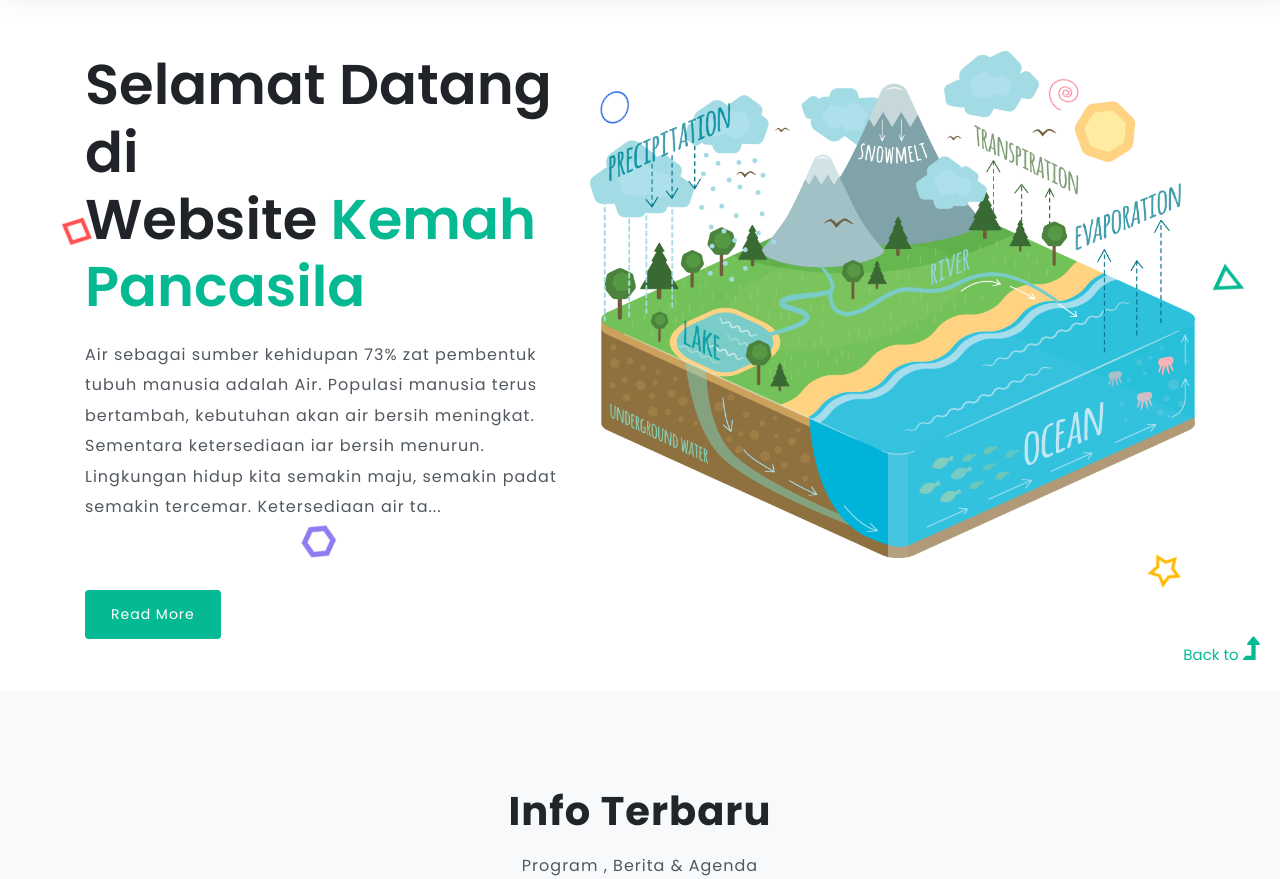
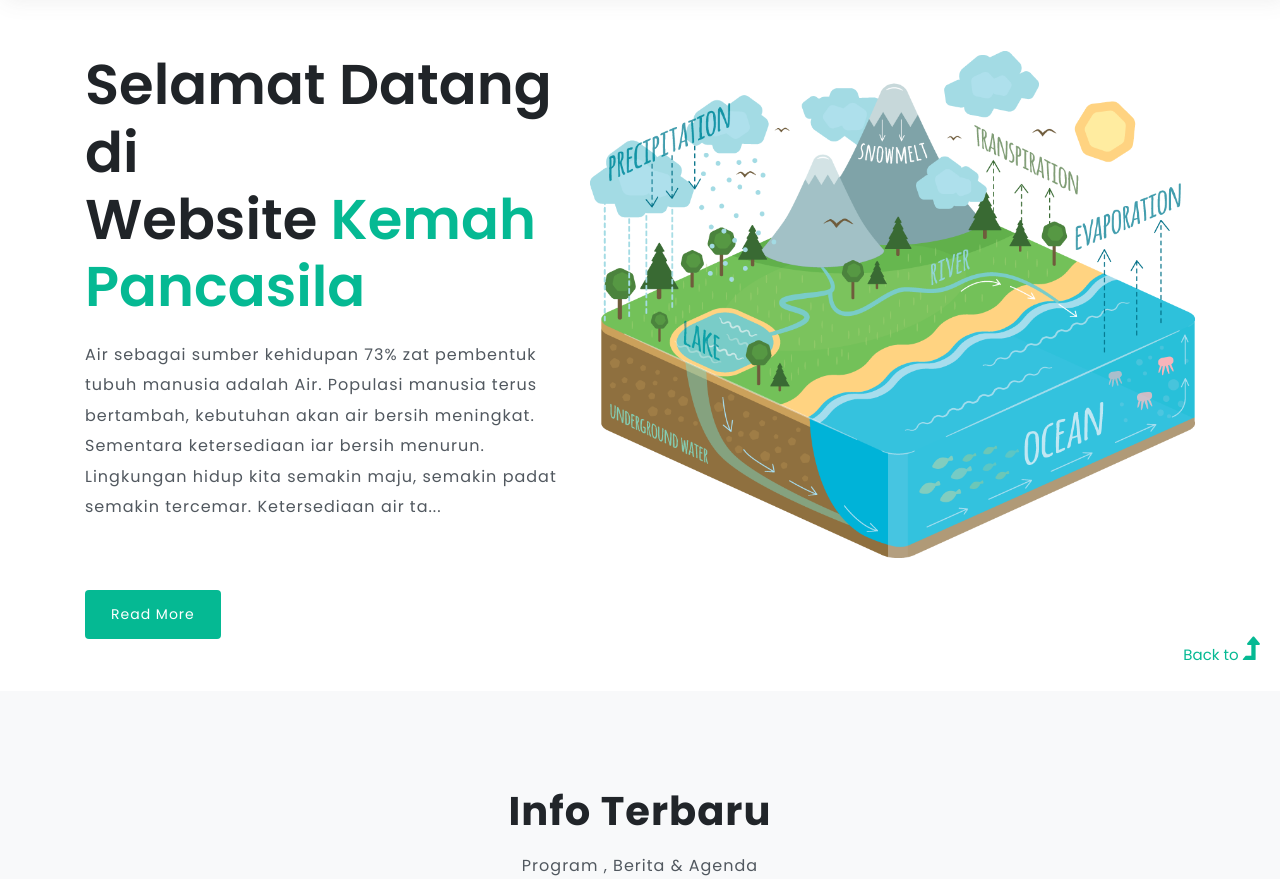
Before and after one commit to csynoers/kemah-pancasila, a PHP site: page /home in a window 1280 px wide. Shown: the part 83-962 px from the top of the page. Run offline with PHP 8.4, Linux system fonts and the light colour scheme; data comes from the database, SQL or seed files in the repository.

Commit message:
remove animation after effect

```diff
--- a/joinc/contents/home.php
+++ b/joinc/contents/home.php
@@ -22,14 +22,14 @@
             </div>
         </div>
         <!-- animations effects -->
-        <div class="icon-effects-w3l">
+        <!-- <div class="icon-effects-w3l">
             <img src="images/shape1.png" alt="" class="img-fluid shape-wthree shape-w3-one">
             <img src="images/shape2.png" alt="" class="img-fluid shape-wthree shape-w3-two">
             <img src="images/shape3.png" alt="" class="img-fluid shape-wthree shape-w3-three">
             <img src="images/shape5.png" alt="" class="img-fluid shape-wthree shape-w3-four">
             <img src="images/shape4.png" alt="" class="img-fluid shape-wthree shape-w3-five">
             <img src="images/shape6.png" alt="" class="img-fluid shape-wthree shape-w3-six">
-        </div>
+        </div> -->
         <!-- //animations effects -->
     </div>
 <!-- //banner -->
```
